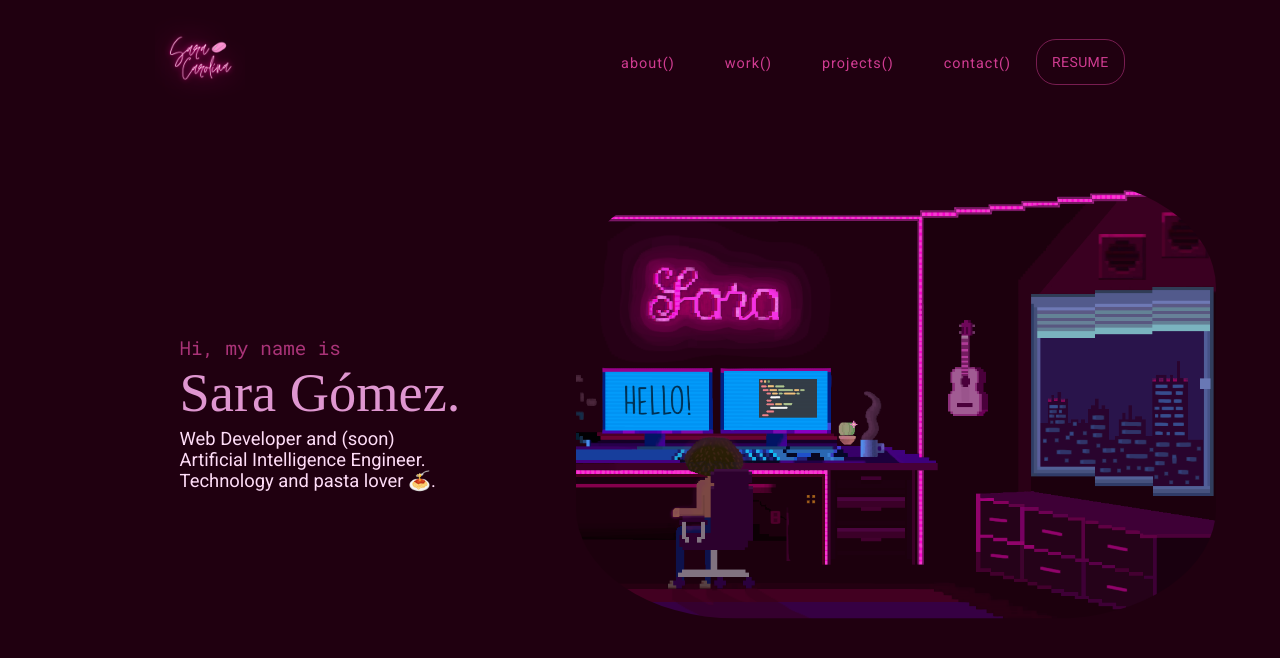
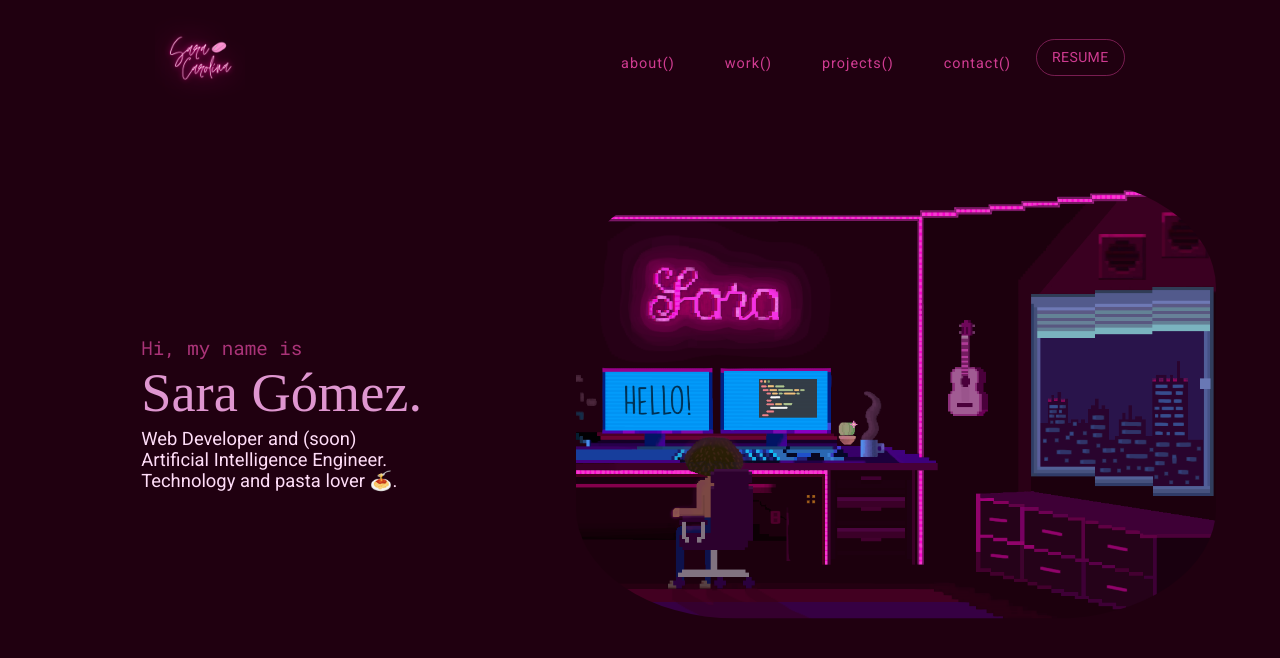
Before and after one commit to saracarolina12/myPortfolio, a React (Create React App) app: page / in a window 1280 px wide. Shown: the top 658 px of the page. Built offline with nearby package versions, Linux system fonts and the light colour scheme; a web font is replaced by a local one.

Commit message:
'scrollbar

```diff
--- a/src/components/Navbar.jsx
+++ b/src/components/Navbar.jsx
@@ -42,7 +42,9 @@ function Navbar() {
                 <li><Link to='#'>projects()</Link></li>
                 <li><Link to='#'>contact()</Link></li>
                 <ThemeProvider theme={theme}>
-                    <Button  style={{ borderRadius: 20 }}  className='buttonR2esume' color='primary'  variant="outlined">Resume</Button>
+                    <a href="https://drive.google.com/file/d/1Ft5ETm626Eyxd4hLTG5qP2K32CVKr-TA/view?usp=sharing" target="_blank">
+                        <Button  style={{ borderRadius: 20 }}  className='buttonR2esume' color='primary'  variant="outlined">Resume</Button>
+                    </a>
                 </ThemeProvider>
             </ul>
         </nav>
--- a/src/index.css
+++ b/src/index.css
@@ -2,13 +2,23 @@
 @import url('https://fonts.googleapis.com/css2?family=Roboto+Mono&display=swap'); /*Hi my name is...*/
 @import url('https://fonts.googleapis.com/css2?family=Ibarra+Real+Nova&display=swap'); /*Sara Gómez*/
 @import url('https://fonts.googleapis.com/css2?family=Roboto&display=swap'); /*Web Developer...*/
-
-
+body::-webkit-scrollbar {
+    width: 12px;               /* width of the entire scrollbar */
+}
+body::-webkit-scrollbar-track {
+background: #200010;
+}
+body::-webkit-scrollbar-thumb {
+    background-color: #ad3079;
+    border-radius: 20px;
+    border: 3px solid #200010;
+}
 body{
     margin:0px;
     padding: 0px;
     background-color: #200010;
     font-family: 'Roboto', sans-serif;
+    overflow-x: hidden;
 }
 *{
     box-sizing: border-box;
@@ -114,7 +124,7 @@ nav .menu-btn,
     /* background-color: chocolate; */
     text-align: left;
 	position: absolute;
-    left: 25%;
+    left: 22%;
 	top: 55%;
 	transform: translate(-50%,-55%);
 }
```
